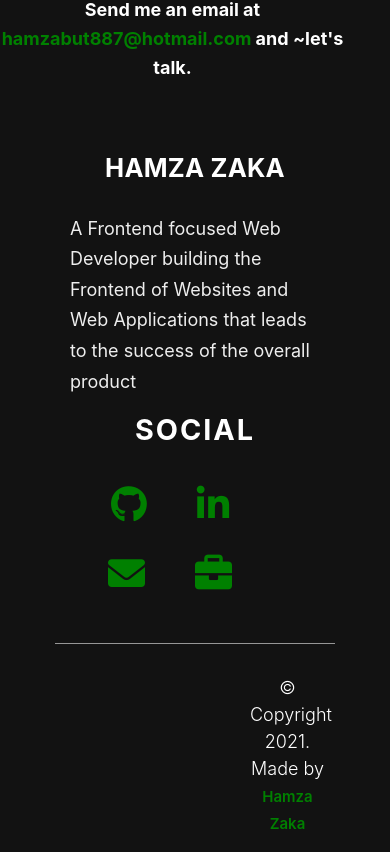
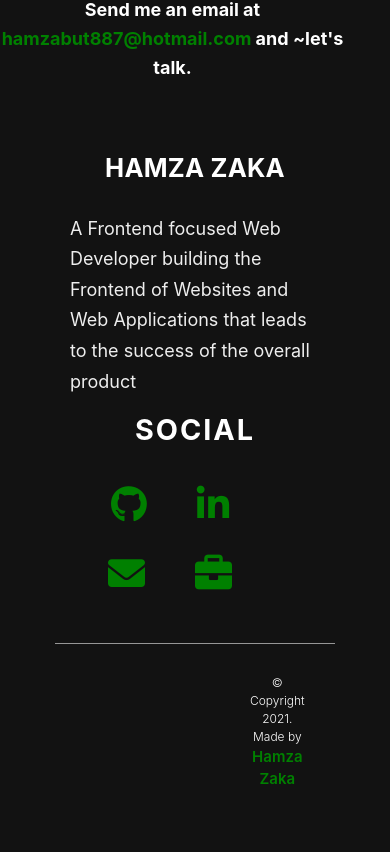
Before and after one commit to hamzazaka/Hamza-Portfolio, a React (Create React App) app in the folder portfolio-app/: page / in a window 390 px wide. Shown: the part 6031-6883 px from the top of the page. After the commit the page ends 6838 px from the top, so only its background shows below. Built offline with nearby package versions, Linux system fonts and the light colour scheme.

Commit message:
making minor changes in the app

```diff
--- a/portfolio-app/src/App.css
+++ b/portfolio-app/src/App.css
@@ -651,5 +651,9 @@
 .last{
   text-align: center;
   padding-right: 190px;
+  font-size: 12px;
+}
+.last p {
+font-size: 12px;
 }
 }
```
